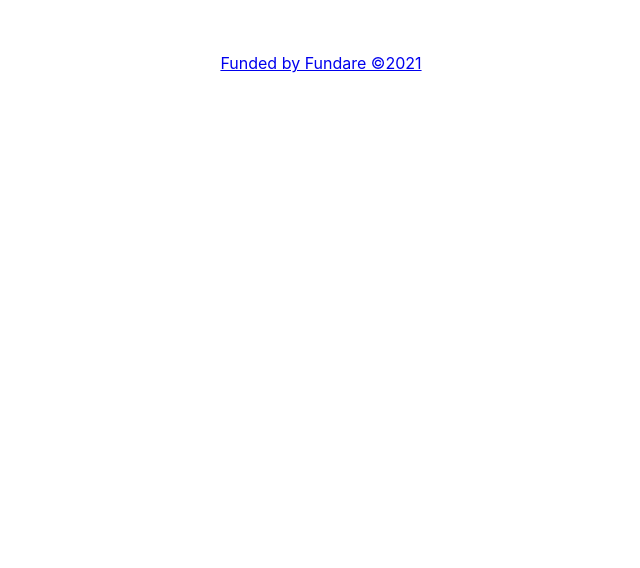
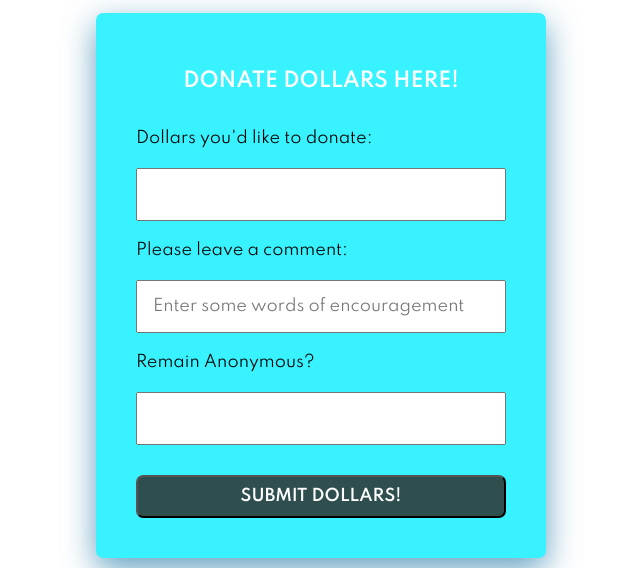
Before and after one commit to bel-lloyd/fundare-crowdfunding-app, a React (Create React App) app: page /donate in a window 1280 px wide. Shown: the part 359-927 px from the top of the page, without its empty margins (319-959 px from the left). Before the commit the page ends 800 px from the top, so only its background shows below. Built offline with nearby package versions, Linux system fonts and the light colour scheme.

Commit message:
added Donate Page

```diff
--- a/src/App.js
+++ b/src/App.js
@@ -8,6 +8,7 @@
 import Header from "./components/Header/Header";
 import SubmitDarePage from "./pages/SubmitDarePage";
 import Footer from "./components/Footer/Footer";
+import DonatePage from "./pages/DonatePage";
 
 function App() {
   return (
@@ -29,6 +30,9 @@
           <Route path="/submitdare">
             <SubmitDarePage />
           </Route>
+          <Route path="/donate">
+            <DonatePage />
+          </Route>
     </Switch>
 
     <Footer />
--- /dev/null
+++ b/src/components/DonateForm/DonateForm.css
@@ -0,0 +1,42 @@
+/* .submit-page {
+    border-radius: 0.45rem;
+    box-shadow: 0 11px 32px rgb(31 119 166 / 70%);
+    padding: 40px;
+    box-sizing: border-box;
+    width: 100%;
+    max-width: 450px;
+    margin: auto;
+    background-color: #38F3FF;
+    margin-bottom: 30px;
+}
+
+form {
+    font-family: Spartan, sans-serif;
+    display: flex;
+    justify-content: center;
+    flex-direction: column;
+}
+
+form label {
+    padding: 20px 0px 20px 0px;
+}
+
+.label {
+    display: flex;
+    flex-direction: column;
+}
+
+.submit-page input {
+    padding: 15px;
+    font-size: 16px;
+    font-family: spartan, sans-serif;
+}
+
+h1 {
+    font-family: spartan, sans-serif;
+    font-weight: 600;
+    text-transform: uppercase;
+    text-align: center;
+    color: black;
+    text-align: center;
+} */
--- /dev/null
+++ b/src/components/DonateForm/DonateForm.jsx
@@ -0,0 +1,71 @@
+import React, { useState } from "react";
+import "./DonateForm.css";
+import { useHistory } from "react-router-dom";
+
+function DonateDollars() {
+    const [dollarsData, setDollarsData] = useState({});
+    const history = useHistory();
+
+    const handleChange = (e) => {
+        let { id, value } = e.target;
+        setDollarsData((prevDollarsData) => ({
+            ...prevDollarsData,
+            [id]: value,
+        }));
+    };
+
+
+    const handleSubmit = async (e) => {
+        e.preventDefault()
+
+        const response = await fetch(
+            `${process.env.REACT_APP_API_URL}dollars/`,
+            {
+            method: "post",
+            headers: {
+                "Authorization": `Token ${localStorage.getItem('token')}`,
+                "Content-type": "application/json",
+            },
+            body: JSON.stringify(dollarsData),
+            }
+        );
+    }
+
+    return (
+        <form>
+            <div class="label">
+            <label htmlFor="amount">Dollars you'd like to donate:</label>
+            <input
+                onChange={handleChange}
+                type="number"
+                id="amount"
+                value={dollarsData.amount}
+            />
+            </div>
+            <div class="label">
+            <label htmlFor="comment">Please leave a comment:</label>
+            <input
+                onChange={handleChange}
+                type="text"
+                id="comment"
+                placeholder="Enter some words of encouragement"
+                value={dollarsData.comment}
+            />
+            </div>
+            <div class="label">
+            <label htmlFor="anonymous">Remain Anonymous?</label>
+            <input
+                onChange={handleChange}
+                type="boolean"
+                id="anonymous"
+                value={dollarsData.anonymous}
+            />
+            </div>
+            <button onClick={handleSubmit} type="submit">
+            Submit Dollars!
+            </button>
+        </form>
+    );
+}
+
+export default DonateDollars
--- a/src/components/Nav/Nav.jsx
+++ b/src/components/Nav/Nav.jsx
@@ -9,7 +9,7 @@
         <nav>
         <Link to="/">Home</Link>
         <Link to="/submitdare">Submit</Link>
-        <Link to="/dares">Donate</Link>
+        <Link to="/donate">Donate</Link>
         <Link to="/authenticate">Login</Link>
         </nav>
         </div>
--- a/src/components/RegisterForm/RegisterForm.jsx
+++ /dev/null
@@ -1 +0,0 @@
-import React from "react";
--- a/src/components/SubmitDareForm/SubmitDare.jsx
+++ b/src/components/SubmitDareForm/SubmitDare.jsx
@@ -1,74 +1,126 @@
-import React from "react";
+import React, { useState } from "react";
 import "./SubmitDare.css";
+import { useHistory } from "react-router-dom";
 
 function SubmitDare() {
+    const [dareData, setDareData] = useState({
+        is_open: true,
+        created_at: new Date(),
+        updated_at: new Date()
+    });
+    const history = useHistory();
+
+    const handleChange = (e) => {
+        let { id, value } = e.target;
+        setDareData((prevDareData) => ({
+            ...prevDareData,
+            [id]: value,
+        }));
+    };
+
+
+    const handleSubmit = async (e) => {
+        e.preventDefault()
+
+        const dareToSubmit = dareData
+        dareToSubmit.date_for_dare = new Date(dareToSubmit.date_for_dare).toISOString()
+
+        const response = await fetch(
+            `${process.env.REACT_APP_API_URL}dares/`,
+            {
+            method: "post",
+            headers: {
+                "Authorization": `Token ${localStorage.getItem('token')}`,
+                "Content-type": "application/json",
+            },
+            body: JSON.stringify(dareToSubmit),
+            }
+        );
+    }
+
     return (
         <form>
             <div class="label">
             <label htmlFor="title">Title:</label>
             <input
+                onChange={handleChange}
                 type="text"
                 id="title"
                 placeholder="Give your dare a title."
+                value={dareData.title}
             />
             </div>
             <div class="label">
             <label htmlFor="dare_decription">Dare Description:</label>
             <input
+                onChange={handleChange}
                 type="text"
                 id="dare_description"
                 placeholder="Enter a description of your dare."
+                value={dareData.dare_description}
             />
             </div>
             <div class="label">
             <label htmlFor="rules">Dare Rules:</label>
             <input
+                onChange={handleChange}
                 type="text"
                 id="rules"
                 placeholder="What are the rules of your dare?"
+                value={dareData.rules}
             />
             </div>
             <div class="label">
                 <label htmlFor="goal">Fundraising Goal?</label>
                 <input
+                onChange={handleChange}
                 type="text"
                 id="goal"
                 placeholder="How much do you want to raise?"
+                value={dareData.goal}
                 />
             </div>
             <div class="label">
                 <label htmlFor="image">Enter URL for dare image:</label>
                 <input
+                onChange={handleChange}
                 type="url"
                 id="image"
                 placeholder="Enter URL for image"
+                value={dareData.image}
                 />
             </div>
             <div class="label">
                 <label htmlFor="date_for_dare">What date?</label>
                 <input
-                type="text"
+                onChange={handleChange}
+                type="date"
                 id="date_for_dare"
                 placeholder="When will you complete your dare?"
+                value={dareData.date_for_dare}
                 />
             </div>
             <div class="label">
                 <label htmlFor="for_charity">Which charity will your dare support?</label>
                 <input
+                onChange={handleChange}
                 type="text"
                 id="for_charity"
                 placeholder="What's the name of the charity you are supporting?"
+                value={dareData.for_charity}
                 />
             </div>
             <div class="label">
                 <label htmlFor="charity_url">URL for charity website?</label>
                 <input
+                onChange={handleChange}
                 type="url"
                 id="charity_url"
                 placeholder="Enter the URL for your charities website."
+                value={dareData.charity_url}
                 />
             </div>
-            <button type="submit">
+            <button onClick={handleSubmit} type="submit">
             Submit Dare!
             </button>
         </form>
--- a/src/pages/DarePage.jsx
+++ b/src/pages/DarePage.jsx
@@ -1,5 +1,5 @@
 import React, { useState, useEffect } from "react";
-import { useParams } from "react-router-dom";
+import { useParams, useHistory } from "react-router-dom";
 
 const DarePage = () => {
     const [dareData, setDareData] = useState({dollars: [] });
@@ -25,6 +25,8 @@
             [id]: value
         })
     }
+
+    const history = useHistory();
 
     const handleSubmit = async (e) => {
         e.preventDefault()
@@ -59,18 +61,17 @@
     setIsEditing(false)
 }
 
-//     const DeleteDare = () => {
-//         await
-//         fetch(`${process.env.REACT_APP_API_URL}dares/${dare_id}`, {
-//         method: "delete",
-//         headers: {
-//         "Authorization": `Token ${localStorage.getItem('token')}`
-//         }
-//     })
-//   // Once we delete the project above, we then want to navigate back to the homepage
-//   // since the project we are looking at, doesn't exist anymore
-//   history.push('/')
-// }
+    const deleteDare = async () => {
+        await fetch(`${process.env.REACT_APP_API_URL}dares/${dare_id}`, {
+            method: "delete",
+            headers: {
+            "Authorization": `Token ${localStorage.getItem('token')}`
+            }
+        })
+        // Once we delete the project above, we then want to navigate back to the homepage
+        // since the project we are looking at, doesn't exist anymore
+        history.push('/')
+    }
 
     const formattedDate = new Date(dareData?.created_at).toDateString()
 
@@ -113,10 +114,14 @@
         <div class="dare-page">
             <h2>{dareData.title} to support {dareData.for_charity}</h2>
             <img src={dareData.image }/>
-            {
-                localStorage.getItem("token")
-                && isEditing == false
-                && <button onClick={() => setIsEditing(true)}>Edit This Dare</button>
+                {
+                    localStorage.getItem("token")
+                    && isEditing == false
+                    && <button onClick={() => setIsEditing(true)}>Edit This Dare</button>
+                }
+                {
+                    localStorage.getItem('token')
+                    && <button onClick={deleteDare}>Delete This Dare</button>
                 }
                 <div>
                     {
--- /dev/null
+++ b/src/pages/DonatePage.jsx
@@ -0,0 +1,13 @@
+import React from "react";
+import DonateForm from "../components/DonateForm/DonateForm";
+
+function DonatePage () {
+    return (
+        <div class="submit-page">
+            <h2>Donate Dollars Here!</h2>
+            <DonateForm/>
+        </div>
+    )
+}
+
+export default DonatePage
--- a/src/pages/RegisterForm.jsx
+++ /dev/null
@@ -1 +0,0 @@
-import React from "react";
```
